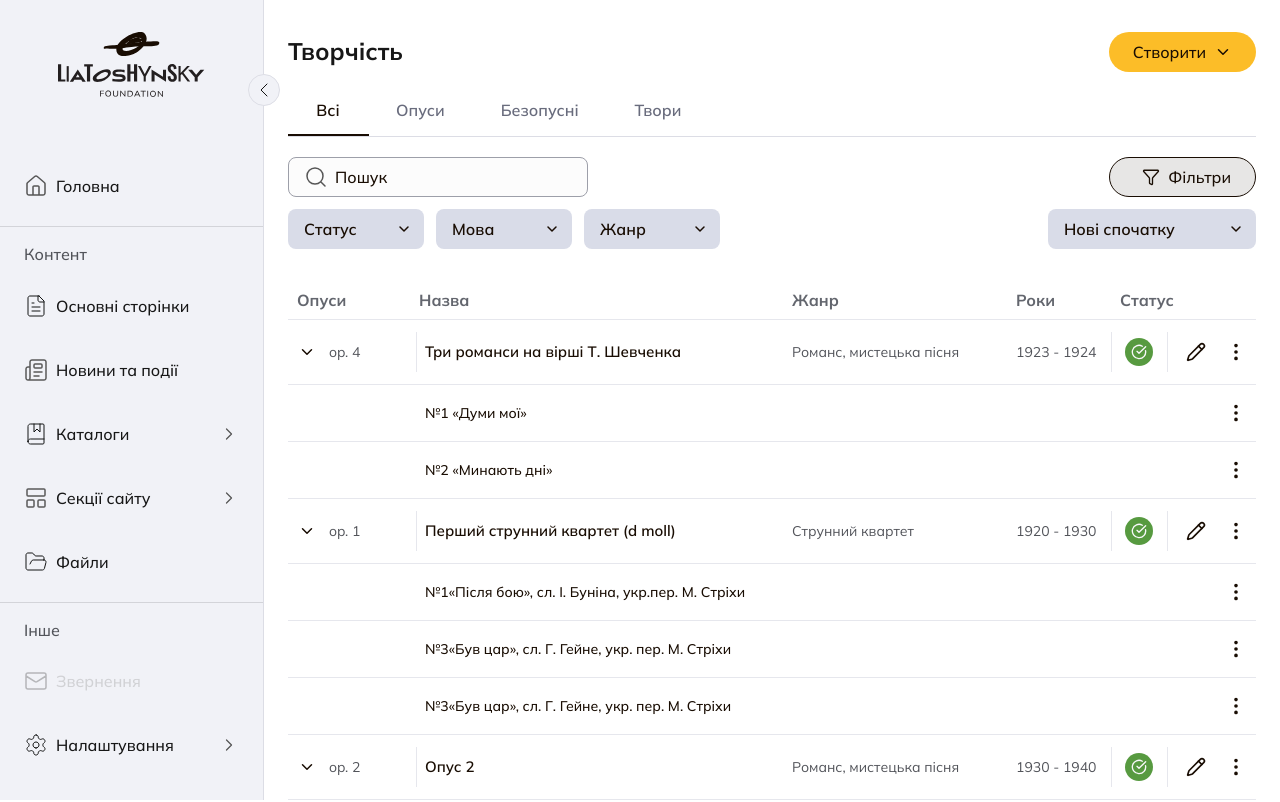
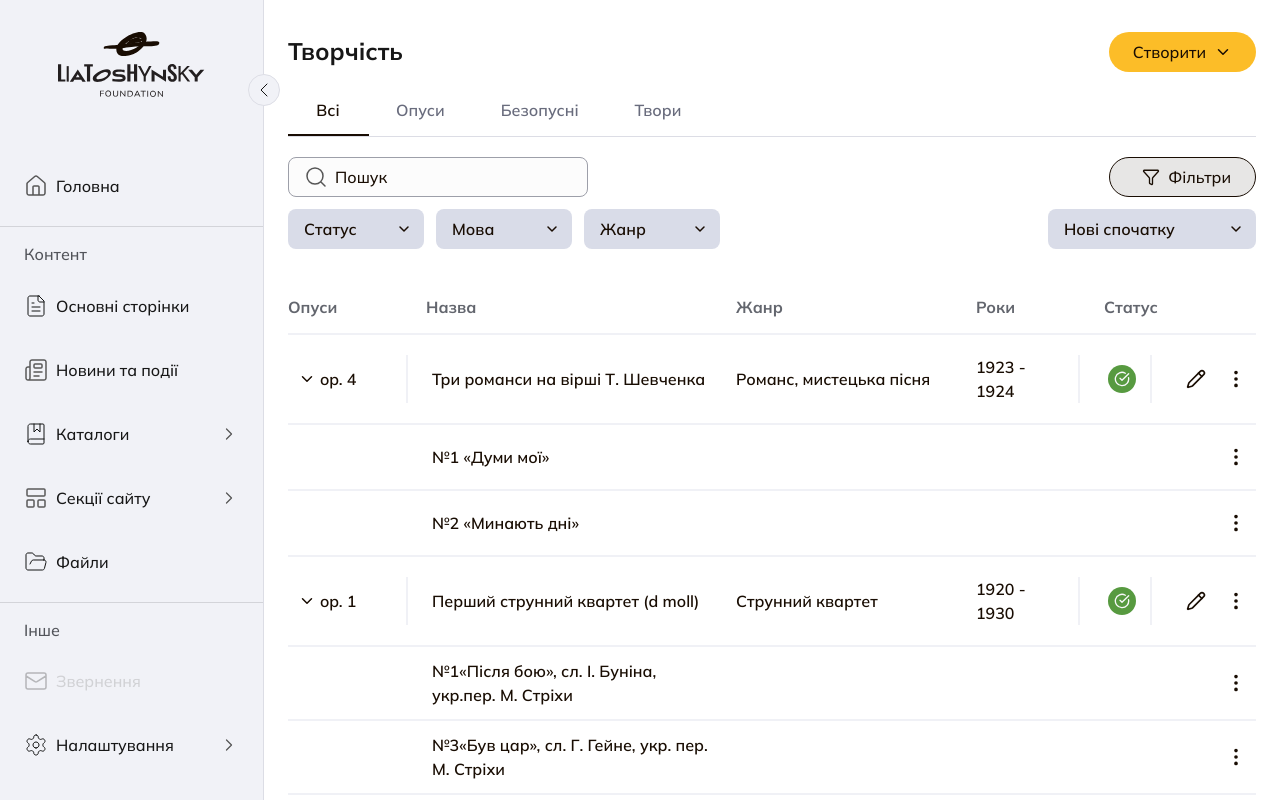
Before and after one commit to Liatoshynsky-Foundation/lf-admin, a Next.js app: page /creativity in a window 1280 px wide. Shown: the top 802 px of the page. Built offline with nearby package versions, Linux system fonts and the light colour scheme.

Commit message:
fix(ui): implement proper text sizes

```diff
--- a/app/constants/creativity.ts
+++ b/app/constants/creativity.ts
@@ -126,7 +126,7 @@ export const COLUMNS: readonly HeaderConfig[] = [
   {
     id: 'years',
     headerLabel: 'Роки',
-    width: '96px',
+    width: '104px',
     hasRightDivider: true
   },
   {
--- a/app/shared/components/table-layout/TableHeader.styles.ts
+++ b/app/shared/components/table-layout/TableHeader.styles.ts
@@ -1,20 +1,8 @@
 import { SxProps, Theme } from '@mui/material';
 
-export const TABLE_DIVIDER_COLOR = '#E6E7ED';
-const HORIZONTAL_ROW_DIVIDER_COLOR = '#E6E7ED';
-const ACTIONS_COLUMN_WIDTH = '80px';
-
-const SINGLE_LINE_ELLIPSIS = {
-  whiteSpace: 'nowrap',
-  overflow: 'hidden',
-  textOverflow: 'ellipsis',
-} satisfies SxProps<Theme>;
+import { ACTIONS_COLUMN_WIDTH, HORIZONTAL_ROW_DIVIDER_COLOR, SINGLE_LINE_ELLIPSIS, TABLE_GAP } from './TableLayout.styles';
 
 export const styles = {
-  markerColumn: {
-    width: '1px',
-  },
-
   actionsSpacer: {
     width: ACTIONS_COLUMN_WIDTH,
   },
@@ -23,27 +11,24 @@ export const styles = {
     const restTemplates = gridTemplate.substring(gridTemplate.indexOf(' ') + 1);
     return {
       display: 'grid',
-      gridTemplateColumns: `1px calc(${firstColWidth} + 26px) ${restTemplates} ${ACTIONS_COLUMN_WIDTH}`,
-      columnGap: '8px',
+      gridTemplateColumns: `calc(${firstColWidth} + 26px) ${restTemplates} ${ACTIONS_COLUMN_WIDTH}`,
+      columnGap: TABLE_GAP,
       alignItems: 'center',
-      py: '8px',
-      borderBottom: `1px solid ${HORIZONTAL_ROW_DIVIDER_COLOR}`,
+      py: '16px',
+      borderBottom: '2px solid',
+      borderBottomColor: HORIZONTAL_ROW_DIVIDER_COLOR,
       minWidth: 0,
       '& .status-header': {
         overflow: 'visible',
-        textOverflow: 'clip',
-        whiteSpace: 'nowrap',
-        width: 'auto',
-        display: 'inline-block',
       },
     };
   },
 
   tableHeaderText: {
     fontSize: '16px',
-    lineHeight: '22px',
+    lineHeight: '20px',
     fontWeight: 700,
-    color: '#63666E',
+    color: 'blue.700',
     fontStyle: 'normal',
     ...SINGLE_LINE_ELLIPSIS,
   },
--- a/app/shared/components/table-layout/TableHeader.tsx
+++ b/app/shared/components/table-layout/TableHeader.tsx
@@ -22,8 +22,6 @@ type HeaderRowProps = Readonly<{
 export function HeaderRow({ columns, gridTemplate }: HeaderRowProps) {
   return (
     <Box sx={styles.tableHeader(gridTemplate, columns[0]?.width ?? 'auto')}>
-      <Box sx={styles.markerColumn} />
-
       {columns.map((col) => (
         <Typography
           key={col.id}
--- a/app/shared/components/table-layout/components/ContextMenu.styles.ts
+++ b/app/shared/components/table-layout/components/ContextMenu.styles.ts
@@ -1,13 +1,12 @@
 import { SxProps, Theme } from '@mui/material';
 
 import { filterSelectStyles } from '~/shared/components/selector/FilterSelect.styles';
-import { mainHexPalette as colors } from '~/shared/theme/colors';
 
 const MENU_ITEM_BASE_SX = {
   ...filterSelectStyles.menuItem,
   minHeight: 'auto',
-  px: '12px',
-  py: '8px',
+  px: '16px',
+  py: '10px',
   borderRadius: '8px',
 } satisfies SxProps<Theme>;
 
@@ -35,15 +34,14 @@ export const styles = {
       width: '200px',
     },
   },
-  menuList: {
-    px: '8px',
-    py: '4px',
-  },
+  menuItem: {
+    ...MENU_ITEM_BASE_SX,
+  }
 };
 
 export const getContextMenuDropdownItem = (isDanger?: boolean): SxProps<Theme> => ({
   ...MENU_ITEM_BASE_SX,
-  color: isDanger ? 'error.main' : colors.black,
+  color: isDanger ? 'error.main' : 'colors.black',
   '&:hover': {
     bgcolor: isDanger ? 'rgba(211,47,47,0.04)' : 'rgba(0, 0, 0, 0.04)',
   },
--- a/app/shared/components/table-layout/components/ContextMenu.tsx
+++ b/app/shared/components/table-layout/components/ContextMenu.tsx
@@ -55,7 +55,7 @@ export function ContextMenu({
           }
         }}
         menuList={
-          <Box sx={styles.menuList}>
+          <Box>
             {items.map((item) => (
               <MenuItem key={item.id} onClick={handleClose} sx={getContextMenuDropdownItem(item.danger)}>
                 {item.label}
--- a/app/shared/components/table-layout/row-variants/GroupedRow.styles.ts
+++ b/app/shared/components/table-layout/row-variants/GroupedRow.styles.ts
@@ -1,19 +1,11 @@
 import { SxProps, Theme } from '@mui/material';
 
-export const TABLE_DIVIDER_COLOR = '#E6E7ED';
-const HORIZONTAL_ROW_DIVIDER_COLOR = '#E6E7ED';
+import { BORDER, SINGLE_LINE_ELLIPSIS, TABLE_GAP, TABLE_TEXT, TWO_LINE_ELLIPSIS } from '../TableLayout.styles';
+
 const ACTIONS_COLUMN_WIDTH = '80px';
 
-const SINGLE_LINE_ELLIPSIS = {
-  whiteSpace: 'nowrap',
-  overflow: 'hidden',
-  textOverflow: 'ellipsis',
-} satisfies SxProps<Theme>;
 
 export const styles = {
-  markerColumn: {
-    width: '1px',
-  },
   rowActionsCell: {
     display: 'flex',
     alignItems: 'center',
@@ -48,20 +40,20 @@ export const styles = {
 
   gridRowBase: (gridTemplate: string): SxProps<Theme> => ({
     display: 'grid',
-    gridTemplateColumns: `1px ${gridTemplate} ${ACTIONS_COLUMN_WIDTH}`,
-    columnGap: '8px',
+    gridTemplateColumns: `${gridTemplate} ${ACTIONS_COLUMN_WIDTH}`,
+    columnGap: TABLE_GAP,
     alignItems: 'stretch',
     minWidth: 0,
   }),
 
   groupedSubRow: (gridTemplate: string, isLast: boolean): SxProps<Theme> => ({
     display: 'grid',
-    gridTemplateColumns: `1px ${gridTemplate} ${ACTIONS_COLUMN_WIDTH}`,
+    gridTemplateColumns: `${gridTemplate} ${ACTIONS_COLUMN_WIDTH}`,
     alignItems: 'stretch',
-    borderBottom: isLast ? 'none' : `1px solid ${HORIZONTAL_ROW_DIVIDER_COLOR}`,
+    borderBottom: isLast ? 'none' : BORDER,
     minWidth: 0,
-    columnGap: '8px',
-    py: '8px',
+    columnGap: TABLE_GAP,
+    py: '12px',
     px: 0,
     pl: '32px',
   }),
@@ -77,12 +69,13 @@ export const styles = {
     display: 'flex',
     alignItems: 'center',
     pr: hasRightDivider ? '10px' : 0,
-    borderRight: hasRightDivider ? `1px solid ${TABLE_DIVIDER_COLOR}` : 'none',
+    borderRight: hasRightDivider ? BORDER : 'none',
     ...(colId === 'status' ? { justifyContent: 'center', width: '100%' } : { justifyContent: 'flex-start' }),
   }),
 
   groupCellText: (colId: string): SxProps<Theme> => ({
-    ...(colId === 'title' ? styles.mainRowText : styles.metaText),
+    ...TABLE_TEXT,
+    ...TWO_LINE_ELLIPSIS,
     width: '100%',
     ...(colId === 'status' ? { textAlign: 'center' } : { textAlign: 'left' }),
   }),
@@ -93,12 +86,13 @@ export const styles = {
     display: 'flex',
     alignItems: 'center',
     pr: hasRightDivider && hasContent ? '10px' : 0,
-    borderRight: hasRightDivider && hasContent ? `1px solid ${TABLE_DIVIDER_COLOR}` : 'none',
+    borderRight: hasRightDivider && hasContent ? BORDER : 'none',
     ...(colId === 'status' ? { justifyContent: 'center', width: '100%' } : { justifyContent: 'flex-start' }),
   }),
 
   subCellText: (colId: string): SxProps<Theme> => ({
-    ...styles.subRowText,
+    ...TABLE_TEXT,
+    ...TWO_LINE_ELLIPSIS,
     width: '100%',
     textAlign: colId === 'status' ? 'center' : 'left',
   }),
@@ -106,7 +100,7 @@ export const styles = {
   accordion: {
     border: 'none',
     borderRadius: '0px !important',
-    borderBottom: `1px solid ${HORIZONTAL_ROW_DIVIDER_COLOR}`,
+    borderBottom: BORDER,
     backgroundColor: 'transparent',
     boxShadow: 'none',
     overflow: 'hidden',
@@ -130,12 +124,12 @@ export const styles = {
     },
     '& .MuiAccordionSummary-content': {
       display: 'block',
-      my: '12px',
+      my: '20px',
       minWidth: 0,
       width: '100%',
     },
     '&.Mui-expanded': {
-      borderBottom: `1px solid ${HORIZONTAL_ROW_DIVIDER_COLOR}`,
+      borderBottom: BORDER,
     },
     '&.Mui-expanded .MuiAccordionSummary-expandIconWrapper': {
       transform: 'rotate(90deg)',
--- a/app/shared/components/table-layout/row-variants/GroupedRow.tsx
+++ b/app/shared/components/table-layout/row-variants/GroupedRow.tsx
@@ -35,8 +35,6 @@ export function GroupedRow<TGroup, TSub>({
     <Accordion defaultExpanded={defaultExpanded} disableGutters elevation={0} sx={styles.accordion}>
       <AccordionSummary expandIcon={<ChevronRight size={18} />} sx={styles.accordionSummary}>
         <Box sx={styles.gridRowBase(gridTemplate)}>
-          <Box sx={styles.markerColumn} />
-
           {columns.map((col) => {
             const content = renderer.renderGroupCell(col.id, groupData);
 
@@ -70,8 +68,6 @@ export function GroupedRow<TGroup, TSub>({
 
             return (
               <Box key={index} sx={styles.groupedSubRow(gridTemplate, isLast)}>
-                <Box sx={styles.markerColumn} />
-
                 {columns.map((col) => {
                   if (col.id === 'opus' || col.id === 'group') {
                     return <Box key={col.id} sx={styles.emptySubCell} />;
--- a/app/shared/components/table-layout/row-variants/PlainRow.styles.ts
+++ b/app/shared/components/table-layout/row-variants/PlainRow.styles.ts
@@ -1,19 +1,12 @@
 import { SxProps, Theme } from '@mui/material';
 
-export const TABLE_DIVIDER_COLOR = '#E6E7ED';
-const HORIZONTAL_ROW_DIVIDER_COLOR = '#E6E7ED';
+import { BORDER, TABLE_GAP, TABLE_TEXT } from '../TableLayout.styles';
+
 const ACTIONS_COLUMN_WIDTH = '80px';
 
-const SINGLE_LINE_ELLIPSIS = {
-  whiteSpace: 'nowrap',
-  overflow: 'hidden',
-  textOverflow: 'ellipsis',
-} satisfies SxProps<Theme>;
 
 export const styles = {
-  markerColumn: {
-    width: '1px',
-  },
+
   rowActionsCell: {
     display: 'flex',
     alignItems: 'center',
@@ -22,40 +15,31 @@ export const styles = {
     gap: '0px',
     flexShrink: 0,
   },
+
   individualWorkRow: (gridTemplate: string): SxProps<Theme> => ({
     display: 'grid',
-    gridTemplateColumns: `1px ${gridTemplate} ${ACTIONS_COLUMN_WIDTH}`,
-    columnGap: '8px',
+    gridTemplateColumns: `${gridTemplate} ${ACTIONS_COLUMN_WIDTH}`,
+    columnGap: TABLE_GAP,
     alignItems: 'stretch',
-    borderBottom: `1px solid ${HORIZONTAL_ROW_DIVIDER_COLOR}`,
+    borderBottom: BORDER,
     minWidth: 0,
-    py: '12px',
+    py: '20px',
   }),
 
-  mainRowText: {
-    fontSize: '15px',
-    fontWeight: 600,
-    ...SINGLE_LINE_ELLIPSIS,
-  },
-  metaText: {
-    color: 'text.secondary',
-    fontSize: '14px',
-    ...SINGLE_LINE_ELLIPSIS,
-  },
-
-  plainCell: (colId: string, hasRightDivider?: boolean): SxProps<Theme> => ({
+  plainCell: (colId: string, hasRightDivider?: boolean, hasBorderLeft?: boolean): SxProps<Theme> => ({
     minWidth: 0,
     height: '100%',
     display: 'flex',
     alignItems: 'center',
     pr: hasRightDivider ? '10px' : 0,
-    borderRight: hasRightDivider ? `1px solid ${TABLE_DIVIDER_COLOR}` : 'none',
+    borderRight: hasRightDivider ? BORDER : 'none',
+    borderLeft: hasBorderLeft ? BORDER : 'none',
     ...(colId === 'title' ? { gridColumn: 'span 2' } : {}),
     ...(colId === 'status' ? { justifyContent: 'center', width: '100%' } : { justifyContent: 'flex-start' }),
   }),
 
   plainCellText: (colId: string): SxProps<Theme> => ({
-    ...(colId === 'title' ? styles.mainRowText : styles.metaText),
+    ...TABLE_TEXT,
     width: '100%',
     ...(colId === 'status' ? { textAlign: 'center' } : { textAlign: 'left' }),
   }),
--- a/app/shared/components/table-layout/row-variants/PlainRow.tsx
+++ b/app/shared/components/table-layout/row-variants/PlainRow.tsx
@@ -18,8 +18,6 @@ type PlainRowProps<TPlain> = Readonly<{
 export function PlainRow<TPlain>({ plainData, columns, gridTemplate, renderer, actions }: PlainRowProps<TPlain>) {
   return (
     <Box sx={styles.individualWorkRow(gridTemplate)}>
-      <Box sx={styles.markerColumn} />
-
       {columns.map((col) => {
         if (col.id === 'opus' || col.id === 'group') return null;
 
--- a/app/shared/components/table-layout/row-variants/Row.types.ts
+++ b/app/shared/components/table-layout/row-variants/Row.types.ts
@@ -11,7 +11,7 @@ export type BaseRowData<TGroup, TSub, TPlain> =
       id: string;
       groupData: TGroup;
       subRows: readonly TSub[];
-	  renderer: GroupRowRenderer<TGroup, TSub>;
+	    renderer: GroupRowRenderer<TGroup, TSub>;
       actions?: RowActionConfig;
       subRowActions?: (subItem: TSub) => RowActionConfig;
     }
@@ -19,7 +19,7 @@ export type BaseRowData<TGroup, TSub, TPlain> =
       type: 'individual';
       id: string;
       plainData: TPlain;
-	  renderer: IndividualRowRenderer<TPlain>;
+	    renderer: IndividualRowRenderer<TPlain>;
       actions?: RowActionConfig;
     };
 
```
Also changed, not shown: app/shared/components/table-layout/TableLayout.styles.ts (deleted, +0 -145 lines), app/shared/components/table-layout/TableLayout.styles.tsx (added, +29 -0 lines).
